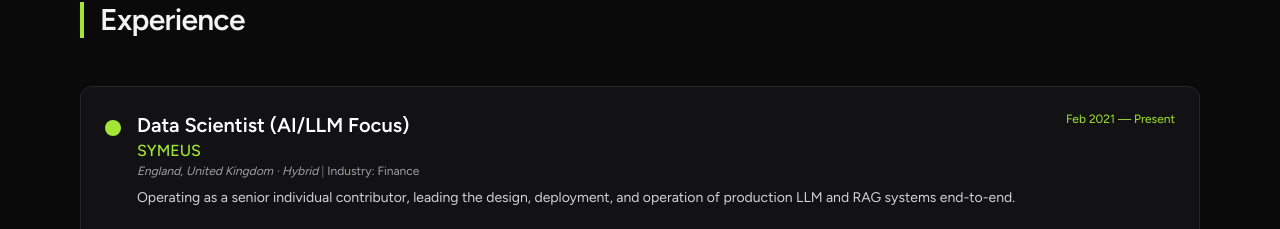
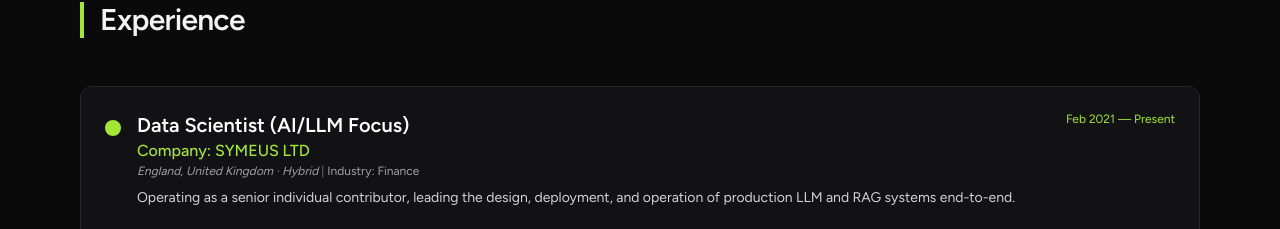
Before and after one commit to victorjohnsonk/victorjohnson.github.io, a Next.js app: page / in a window 1280 px wide. Shown: the part 2340-2569 px from the top of the page. Built offline with nearby package versions, Linux system fonts and the light colour scheme.

Commit message:
Update company name and improve display format

```diff
--- a/src/components/Experience.jsx
+++ b/src/components/Experience.jsx
@@ -6,7 +6,7 @@ import { motion } from 'framer-motion';
 const experiences = [
   {
     title: 'Data Scientist (AI/LLM Focus)',
-    company: 'SYMEUS',
+    company: 'SYMEUS LTD',
     industry: 'Finance',
     start: 'Feb 2021',
     end: 'Present',
@@ -141,7 +141,7 @@ export default function Experience() {
                 </div>
 
                 {/* Company */}
-                <p className="text-lime-400 font-medium">{exp.company}</p>
+                <p className="text-lime-400 font-medium">Company: {exp.company}</p>
 
                 {/* Location + Industry */}
                 <p className="text-xs text-zinc-400 italic">
```
